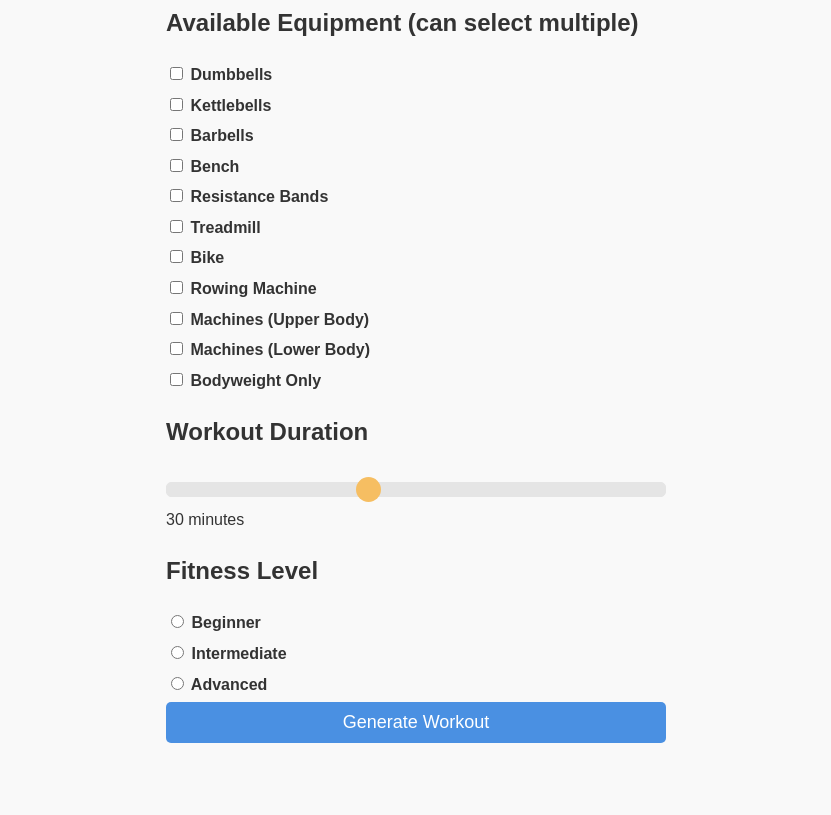
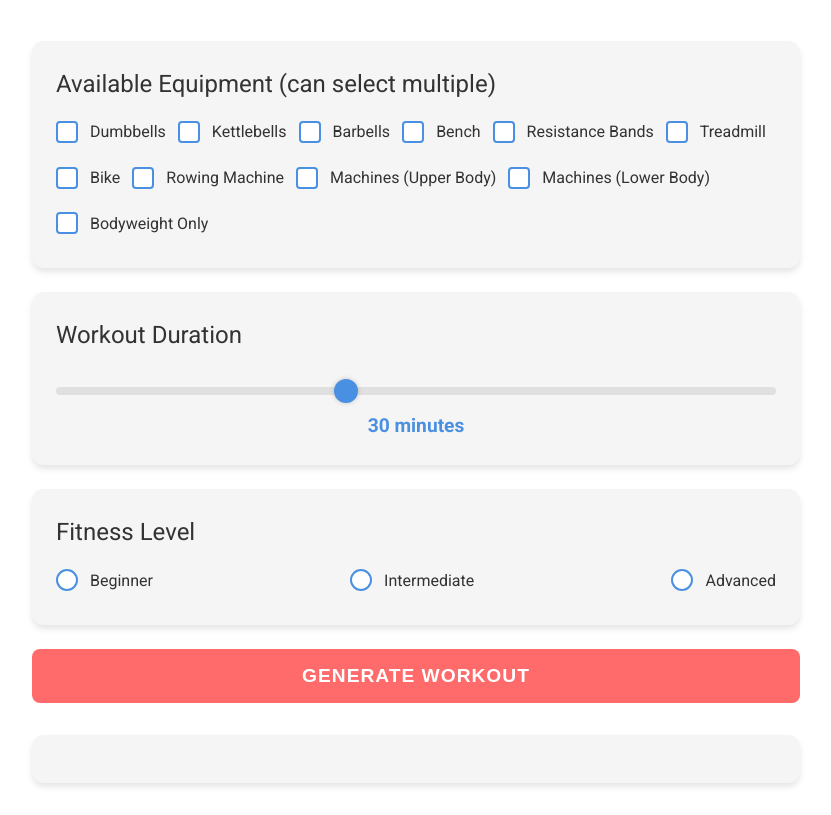
Before and after one commit to modern-carpet/hotel-workout-generator, a plain HTML site: page index.html in a window 1280 px wide. Shown: the part 119-934 px from the top of the page, without its empty margins (224-1055 px from the left). Before the commit the page ends 882 px from the top, so only its background shows below. Drawn offline with Linux system fonts and the light colour scheme.

Commit message:
Update styles.css

```diff
--- a/styles.css
+++ b/styles.css
@@ -1,220 +1,212 @@
+@import url('https://fonts.googleapis.com/css2?family=Roboto:wght@300;400;700&display=swap');
+
 :root {
-    --primary-color: #4a90e2;
-    --secondary-color: #f5a623;
-    --background-color: #f9f9f9;
-    --text-color: #333;
-    --border-color: #ddd;
+    --color-bg: #ffffff;
+    --color-text: #333333;
+    --color-primary: #4a90e2;
+    --color-secondary: #f5f5f5;
+    --color-accent: #ff6b6b;
+    --color-success: #66bb6a;
+    --shadow: 0 4px 6px rgba(0, 0, 0, 0.1);
+}
+
+* {
+    margin: 0;
+    padding: 0;
+    box-sizing: border-box;
 }
 
 body {
-    font-family: 'Arial', sans-serif;
+    font-family: 'Roboto', sans-serif;
+    background-color: var(--color-bg);
+    color: var(--color-text);
     line-height: 1.6;
-    color: var(--text-color);
-    background-color: var(--background-color);
-    margin: 0;
-    padding: 0;
 }
 
 .container {
-    width: 90%;
-    max-width: 500px;
+    max-width: 800px;
     margin: 0 auto;
-    padding: 20px;
+    padding: 2rem 1rem;
 }
 
 header {
     text-align: center;
-    margin-bottom: 30px;
+    margin-bottom: 2rem;
+    background-color: var(--color-bg);
+    padding: 1rem;
+    border-radius: 8px;
 }
 
 h1 {
-    color: var(--primary-color);
+    font-size: 2.5rem;
+    color: var(--color-primary);
+    font-weight: 700;
+    letter-spacing: 1px;
 }
 
-.form-group {
-    margin-bottom: 20px;
+h2 {
+    font-size: 1.5rem;
+    color: var(--color-text);
+    margin-bottom: 1rem;
+    font-weight: 500;
 }
 
-label {
-    display: block;
-    margin-bottom: 5px;
-    font-weight: bold;
+.form-section {
+    background: var(--color-secondary);
+    border-radius: 12px;
+    padding: 1.5rem;
+    margin-bottom: 1.5rem;
+    box-shadow: var(--shadow);
 }
 
-select, input[type="range"] {
-    width: 100%;
-    padding: 10px;
-    border: 1px solid var(--border-color);
-    border-radius: 5px;
-    font-size: 16px;
-    box-sizing: border-box;
+.equipment-list {
+    display: flex;
+    flex-wrap: wrap;
+    gap: 0.75rem;
 }
 
-select[multiple] {
-    height: auto;
-    min-height: 100px;
+.equipment-item, .fitness-level-item {
+    display: flex;
+    align-items: center;
+    margin-bottom: 0.5rem;
+    cursor: pointer;
 }
 
-.slider-container,
-.intensity-container {
-    width: 100%;
-    margin: 10px 0;
+.equipment-item input, .fitness-level-item input {
+    display: none;
 }
 
-.intensity-container {
+.checkbox-custom, .radio-custom {
+    width: 22px;
+    height: 22px;
+    border: 2px solid var(--color-primary);
+    border-radius: 4px;
+    margin-right: 0.75rem;
+    display: inline-block;
+    position: relative;
+    background-color: white;
+}
+
+.radio-custom {
+    border-radius: 50%;
+}
+
+.equipment-item input:checked + .checkbox-custom::after,
+.fitness-level-item input:checked + .radio-custom::after {
+    content: '';
+    position: absolute;
+    top: 3px;
+    left: 3px;
+    width: 12px;
+    height: 12px;
+    background-color: var(--color-primary);
+    border-radius: 2px;
+}
+
+.fitness-level-item input:checked + .radio-custom::after {
+    border-radius: 50%;
+}
+
+.label-text {
+    font-size: 1rem;
+    color: var(--color-text);
+}
+
+.slider-container {
     display: flex;
     flex-direction: column;
-    align-items: stretch;
-}
-
-.intensity-labels {
-    display: flex;
-    justify-content: space-between;
-    margin-top: 5px;
-    font-size: 0.8em;
-    color: #666;
+    align-items: center;
 }
 
 input[type="range"] {
+    width: 100%;
+    margin: 1rem 0;
     -webkit-appearance: none;
-    appearance: none;
-    width: 100%;
-    height: 15px;
-    border-radius: 5px;
-    background: #ddd;
-    outline: none;
-    opacity: 0.7;
-    transition: opacity .2s;
-    margin: 10px 0;
-    padding: 0;
+    background: transparent;
 }
 
-input[type="range"]:hover {
-    opacity: 1;
+input[type="range"]::-webkit-slider-runnable-track {
+    width: 100%;
+    height: 8px;
+    background: #e0e0e0;
+    border-radius: 4px;
 }
 
 input[type="range"]::-webkit-slider-thumb {
     -webkit-appearance: none;
-    appearance: none;
-    width: 25px;
-    height: 25px;
+    height: 24px;
+    width: 24px;
     border-radius: 50%;
-    background: var(--secondary-color);
+    background: var(--color-primary);
     cursor: pointer;
+    margin-top: -8px;
+    box-shadow: 0 0 5px rgba(0, 0, 0, 0.2);
 }
 
-input[type="range"]::-moz-range-thumb {
-    width: 25px;
-    height: 25px;
-    border-radius: 50%;
-    background: var(--secondary-color);
-    cursor: pointer;
+output {
+    font-size: 1.2rem;
+    font-weight: 700;
+    color: var(--color-primary);
 }
 
-#timeValue,
-#intensityValue {
-    font-weight: bold;
-    margin-left: 10px;
+.fitness-level-container {
+    display: flex;
+    justify-content: space-between;
+    flex-wrap: wrap;
 }
 
-button {
+.generate-btn {
     display: block;
     width: 100%;
-    padding: 10px;
-    background-color: var(--primary-color);
+    padding: 1rem;
+    background: var(--color-accent);
     color: white;
     border: none;
-    border-radius: 5px;
-    font-size: 18px;
+    border-radius: 8px;
+    font-size: 1.2rem;
+    font-weight: 700;
     cursor: pointer;
-    transition: background-color 0.3s ease;
+    transition: all 0.3s ease;
+    text-transform: uppercase;
+    letter-spacing: 1px;
 }
 
-button:hover {
-    background-color: #3a7bc2;
+.generate-btn:hover {
+    background: var(--color-primary);
+    transform: translateY(-2px);
+    box-shadow: var(--shadow);
 }
 
-#workoutPlan {
-    margin-top: 30px;
-    background: white;
-    padding: 20px;
-    border-radius: 5px;
-    box-shadow: 0 0 10px rgba(0,0,0,0.1);
+.workout-plan {
+    background: var(--color-secondary);
+    border-radius: 12px;
+    padding: 1.5rem;
+    margin-top: 2rem;
+    box-shadow: var(--shadow);
 }
 
-/* Modal Styles */
-.modal {
-    display: none;
-    position: fixed;
-    z-index: 1;
-    left: 0;
-    top: 0;
-    width: 100%;
-    height: 100%;
-    overflow: auto;
-    background-color: rgba(0,0,0,0.4);
+@media (max-width: 600px) {
+    .container {
+        padding: 1rem 0.5rem;
     }
 
-.modal-content {
-    background-color: #fefefe;
-    margin: 15% auto;
-    padding: 20px;
-    border: 1px solid #888;
-    width: 80%;
-    max-width: 500px;
-    border-radius: 5px;
+    .equipment-list {
+        flex-direction: column;
     }
 
-.close {
-    color: #aaa;
-    float: right;
-    font-size: 28px;
-    font-weight: bold;
+    .fitness-level-container {
+        flex-direction: column;
     }
 
-.close:hover,
-.close:focus {
-    color: #000;
-    text-decoration: none;
-    cursor: pointer;
+    .fitness-level-item {
+        margin-bottom: 0.75rem;
     }
 
-/* Exercise List Styling */
-.exercise-list {
-    list-style-type: none;
-    padding: 0;
+    h1 {
+        font-size: 2rem;
     }
 
-.exercise-item {
-    background-color: #fff;
-    border: 1px solid var(--border-color);
-    border-radius: 5px;
-    margin-bottom: 10px;
-    padding: 10px;
-    cursor: pointer;
-    transition: background-color 0.3s ease;
-}
-
-.exercise-item:hover {
-    background-color: #f0f0f0;
-}
-
-.exercise-name {
-    font-weight: bold;
-}
-
-.exercise-details {
-    font-size: 0.9em;
-    color: #666;
-}
-
-/* Responsive Design */
-@media (max-width: 600px) {
-    .container {
-        width: 95%;
-    }
-
-    .modal-content {
-        width: 90%;
+    h2 {
+        font-size: 1.3rem;
     }
 }
```
Lines whose indentation alone changed are shown as unchanged.
